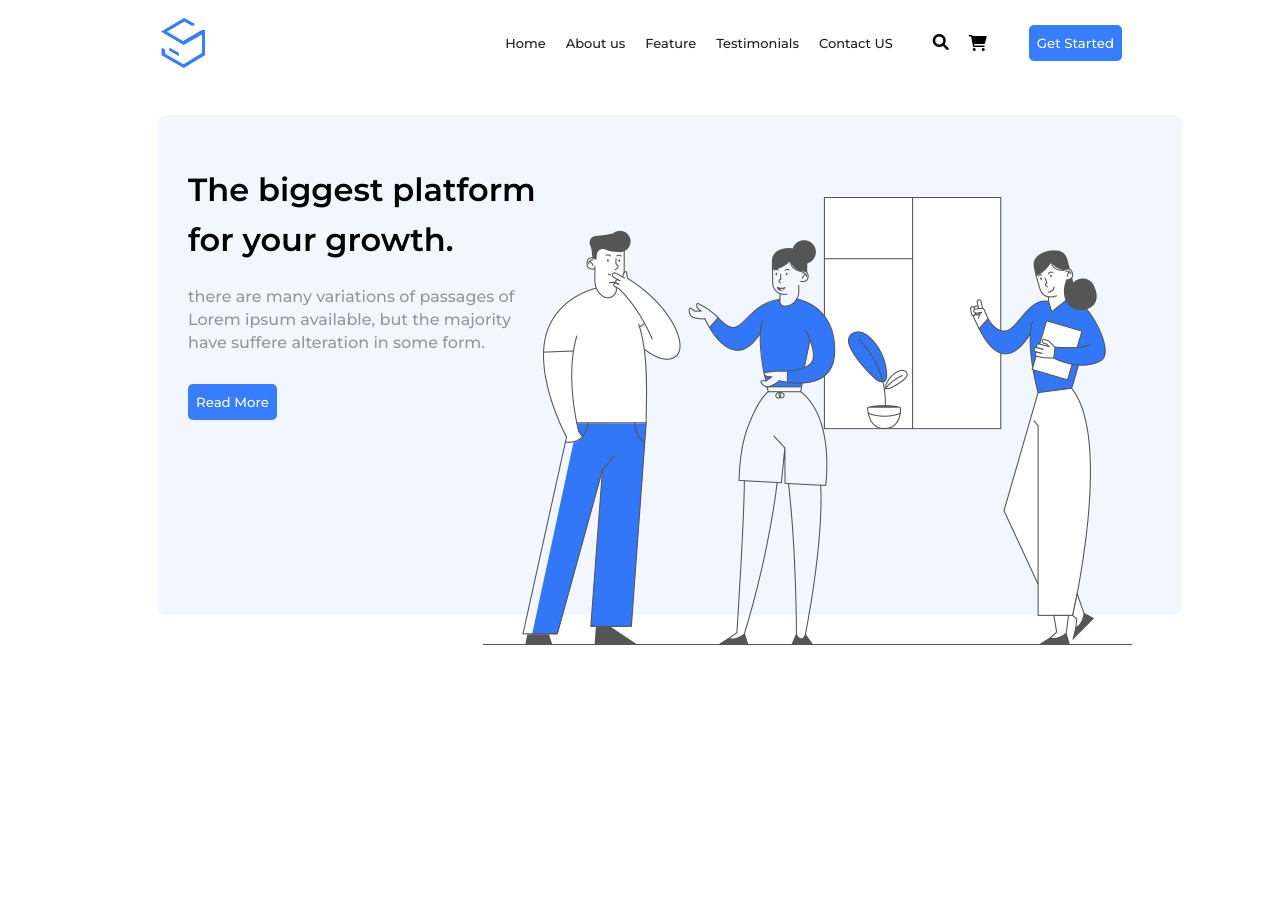
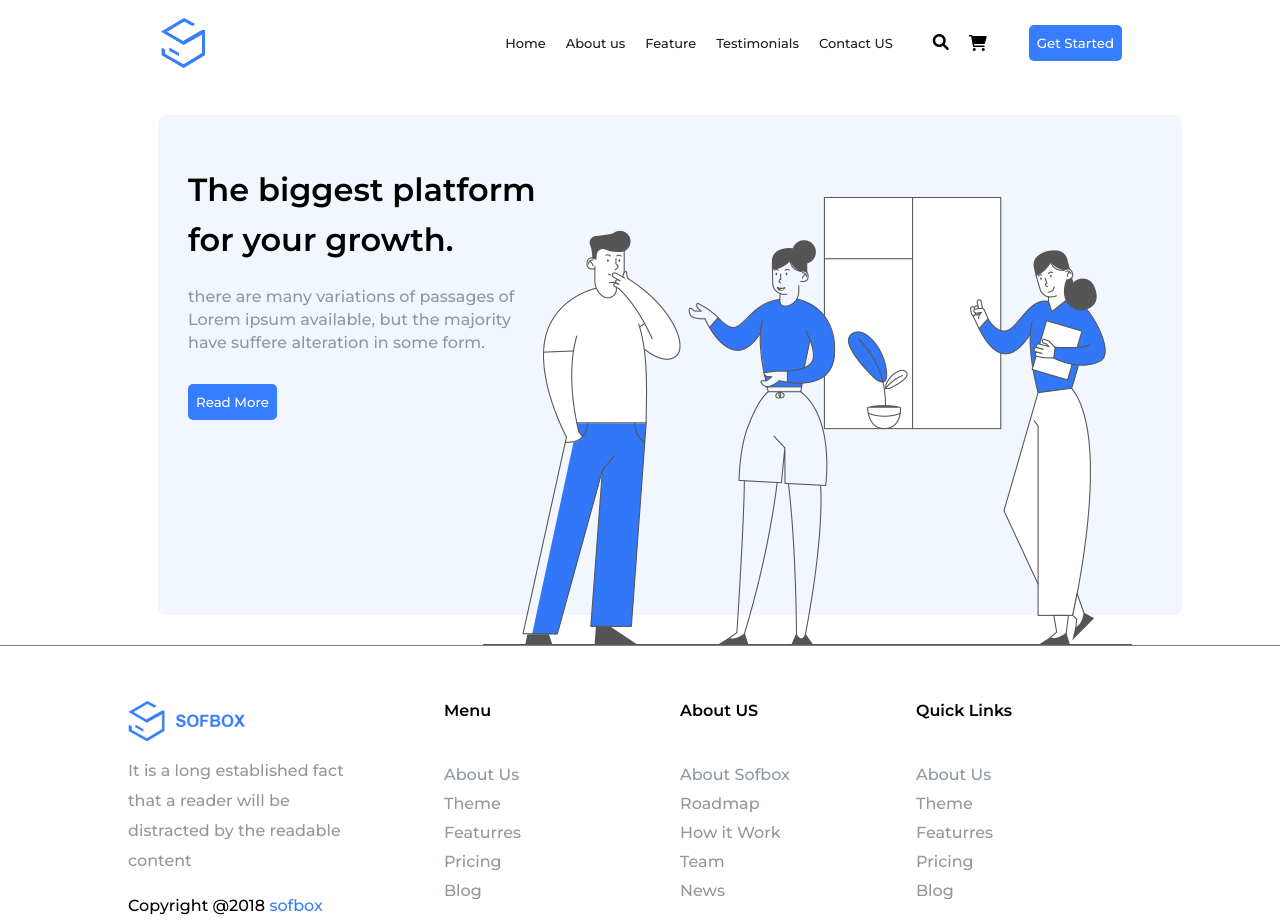
Before and after one commit to gabriele-annese/proj-html-vuejs, a Vue app: page / in a window 1280 px wide. Before the commit the page ends 800 px from the top, so only its background shows below. Built offline with nearby package versions, Linux system fonts and the light colour scheme.

Commit message:
add footer

```diff
--- a/src/App.vue
+++ b/src/App.vue
@@ -1,7 +1,9 @@
 <template>
   <div id="app">
-    <Header />
-    <Main />
+    <div class="container">
+      <Header />
+      <Main />
+    </div>
     <Footer />
   </div>
 </template>
@@ -27,7 +29,7 @@ export default {
   box-sizing: border-box;
   font-family: 'Montserrat', sans-serif;
 }
-#app {
+.container {
   width: 80%;
   margin: 0 auto;
 }
--- a/src/components/Footer.vue
+++ b/src/components/Footer.vue
@@ -0,0 +1,128 @@
+<template>
+  <div class="footer-ctn">
+      <div class="footer-content">
+          <ul class="footer-text">
+              <li>
+                  <div class="img-ctn">
+                    <img src="../assets/img/35.png" alt="">
+                  </div>
+                  <p>
+                      It is a long established fact that a reader will be distracted by the readable content
+                  </p>
+                  <span>Copyright @2018 <a href="/">sofbox</a> </span>
+              </li>
+          </ul>
+
+          <ul>
+                <li>
+                    <h4 class="title"> Menu </h4>
+                </li>
+                <li v-for="(elMenu, i) in Menu" :key="`el-${i}`">
+                    <a href="/">
+                        {{elMenu}}
+                    </a>
+                </li>
+          </ul>
+
+          <ul>
+                <li>
+                    <h4 class="title"> About US </h4>
+                </li>
+                <li v-for="(elAbout, i) in AboutUs" :key="`el-${i}`">
+                    <a href="/">
+                    {{elAbout}}
+                    </a>
+                </li>
+          </ul>
+
+          <ul>
+                <li>
+                    <h4 class="title">Quick Links</h4>
+                </li>
+                <li v-for="(elQuick, i) in QuickLinks" :key="`el-${i}`">
+                    <a href="/">
+                    {{elQuick}}
+                    </a>
+                </li>
+          </ul>
+      </div>
+  </div>
+</template>
+
+<script>
+export default {
+name: 'Footer',
+data(){
+    return{
+        Menu:[
+            'About Us',
+            'Theme',
+            'Featurres',
+            'Pricing',
+            'Blog'
+        ],
+        AboutUs:[
+            'About Sofbox',
+            'Roadmap',
+            'How it Work',
+            'Team',
+            'News'
+        ],
+        QuickLinks:[
+            'About Us',
+            'Theme',
+            'Featurres',
+            'Pricing',
+            'Blog'
+        ]
+    }
+}
+}
+</script>
+
+<style lang="scss" scoped>
+.footer-ctn{
+    border-top: 1px solid grey;
+    .footer-content{
+        width: 80%;
+        margin: 0 auto;
+        display: flex;
+        padding-top: 50px;
+        ul{
+            list-style: none;
+            width: calc(100% / 4);
+        }
+        .footer-text{
+            margin-right:80px ;
+            font-weight: 500;
+            p{
+                line-height: 30px;
+                padding-top: 10px;
+                color: #8e989f;
+            }
+            span{
+                display: block;
+                margin-top: 20px;
+                a{
+                    text-decoration: none;
+                    color: #377dff;
+                }
+            }
+        }
+        .title {
+            margin-bottom: 35px;
+        }
+        li{
+            padding: 5px 0;
+            a{
+                text-decoration: none;
+                color: #8e989f;
+                font-weight: 500;
+                &:hover{
+                    text-decoration: underline;
+                }
+            }
+        }
+    }
+}
+</style>
```
